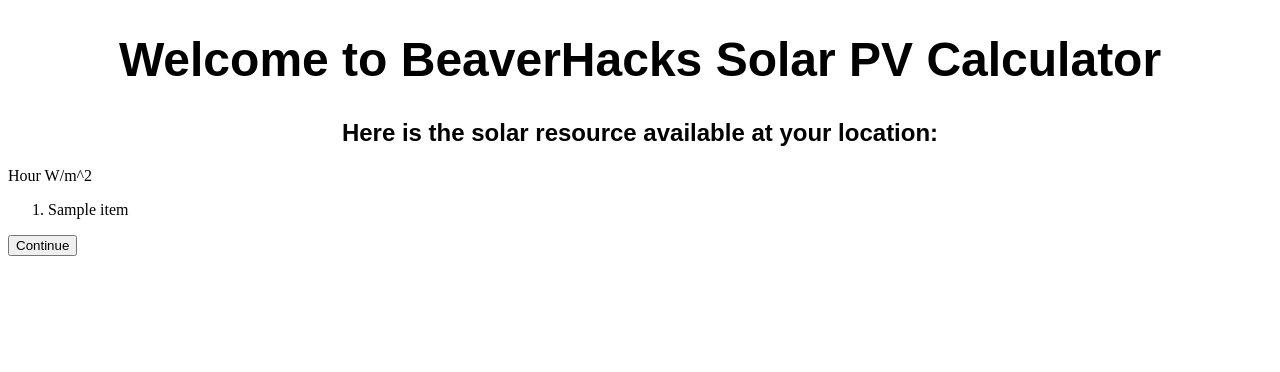
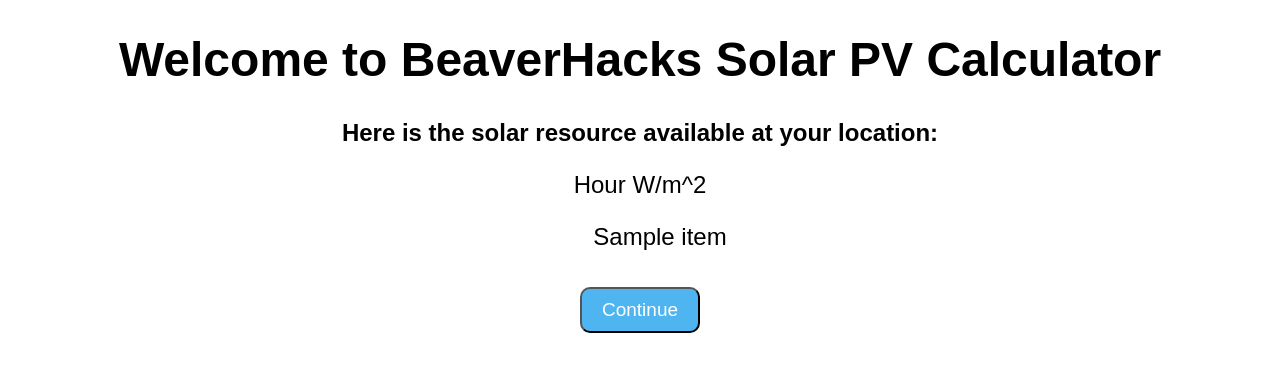
Before and after one commit to CMyers79/solarApp, a Flask app: template templates/result1.html in a window 1280 px wide. Shown: the top 372 px of the page. Run offline with Flask 2, Linux system fonts and the light colour scheme; the template is opened without the code that fills it: most values are stand-ins (such as "Sample title", 1, 10 or a date in 2020).

Commit message:
Update result1.html
Changed html design

```diff
--- a/templates/result1.html
+++ b/templates/result1.html
@@ -4,7 +4,7 @@
     <meta charset="UTF-8">
     <meta name="viewport" content="width=device-width, initial-scale=1, shrink-to-fit=no">
     <style>
-        button.btn{
+        input{
         padding: 10px 20px;
         border-radius: 10px;
         font-family:sans-serif;
@@ -22,15 +22,15 @@
     <h1 style="font-family:sans-serif; font-size:300%; text-align:center;">Welcome to BeaverHacks Solar PV Calculator</h1>
     <h2 style="font-family:sans-serif; font-size:150%; text-align:center;">Here is the solar resource available at your location:</h2>
 
-    <p>Hour   W/m^2</p>
+    <p style="font-family:sans-serif; font-size:150%; text-align:center;">Hour   W/m^2</p>
 
-    <ol style="list-style-type:decimal">
+    <ol style="list-style-type:decimal; font-family:sans-serif; font-size:100%; text-align:center;">
         {% for item in list1 %}
-            <li>{{item}}</li>
+            <li style="font-family:sans-serif; font-size:150%; text-align:center; display:block">{{item}}</li>
         {% endfor %}
     </ol>
 
-    <form method="post">
+    <form style="text-align: center;" method="post">
         <input type="submit" name="continue" value="Continue">
 
     </form>
```
